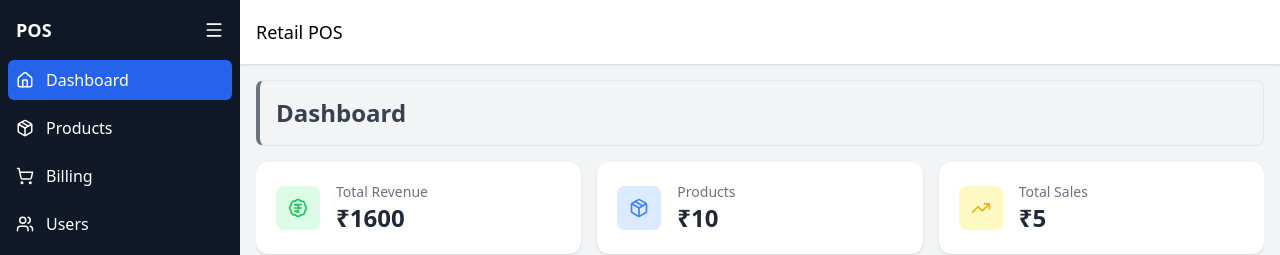
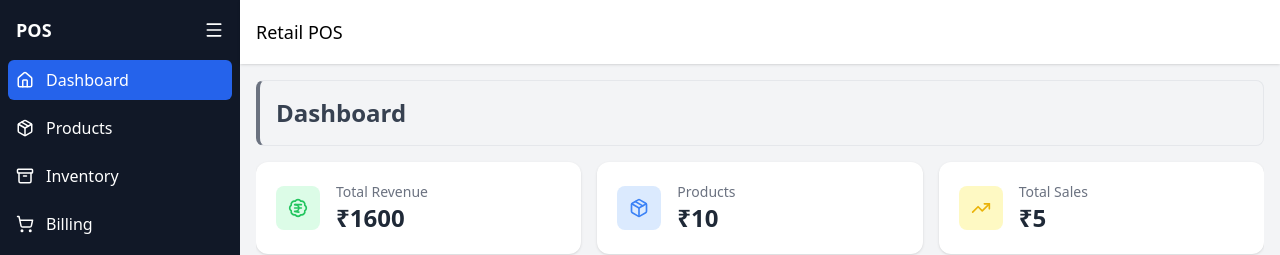
Before and after one commit to manojhp24/retail-pos-billing-frontend, a React (Vite) app: page /dashboard in a window 1280 px wide. Shown: the top 255 px of the page. Built offline with nearby package versions, Linux system fonts and the light colour scheme.

Commit message:
bug fixed

```diff
--- a/src/App.jsx
+++ b/src/App.jsx
@@ -11,6 +11,7 @@ function App() {
         <Route element={<MainLayout />}>
           <Route path="/dashboard" element={<Dashboard />} />
           <Route path="/products" element={<MyTable />} />
+          <Route path="/inventory"  />
         </Route>
 
         <Route path="*" element={<Navigate to="/dashboard" />} />
--- a/src/features/shared/layout/MainLayout.jsx
+++ b/src/features/shared/layout/MainLayout.jsx
@@ -1,14 +1,15 @@
 import { Link, useLocation, Outlet } from "react-router-dom";
-import { Home, Package, ShoppingCart, Users, Menu } from "lucide-react";
+import { Home, Package, ShoppingCart, Users, Menu, Archive } from "lucide-react";
 import { useState } from "react";
 
-const MainLayout = ({ children }) => {
+const MainLayout = () => {
   const location = useLocation();
   const [isOpen, setIsOpen] = useState(true);
 
   const menu = [
     { name: "Dashboard", path: "/dashboard", icon: Home },
     { name: "Products", path: "/products", icon: Package },
+    { name: "Inventory", path: "/inventory", icon: Archive},
     { name: "Billing", path: "/billing", icon: ShoppingCart },
     { name: "Users", path: "/users", icon: Users },
   ];
```
